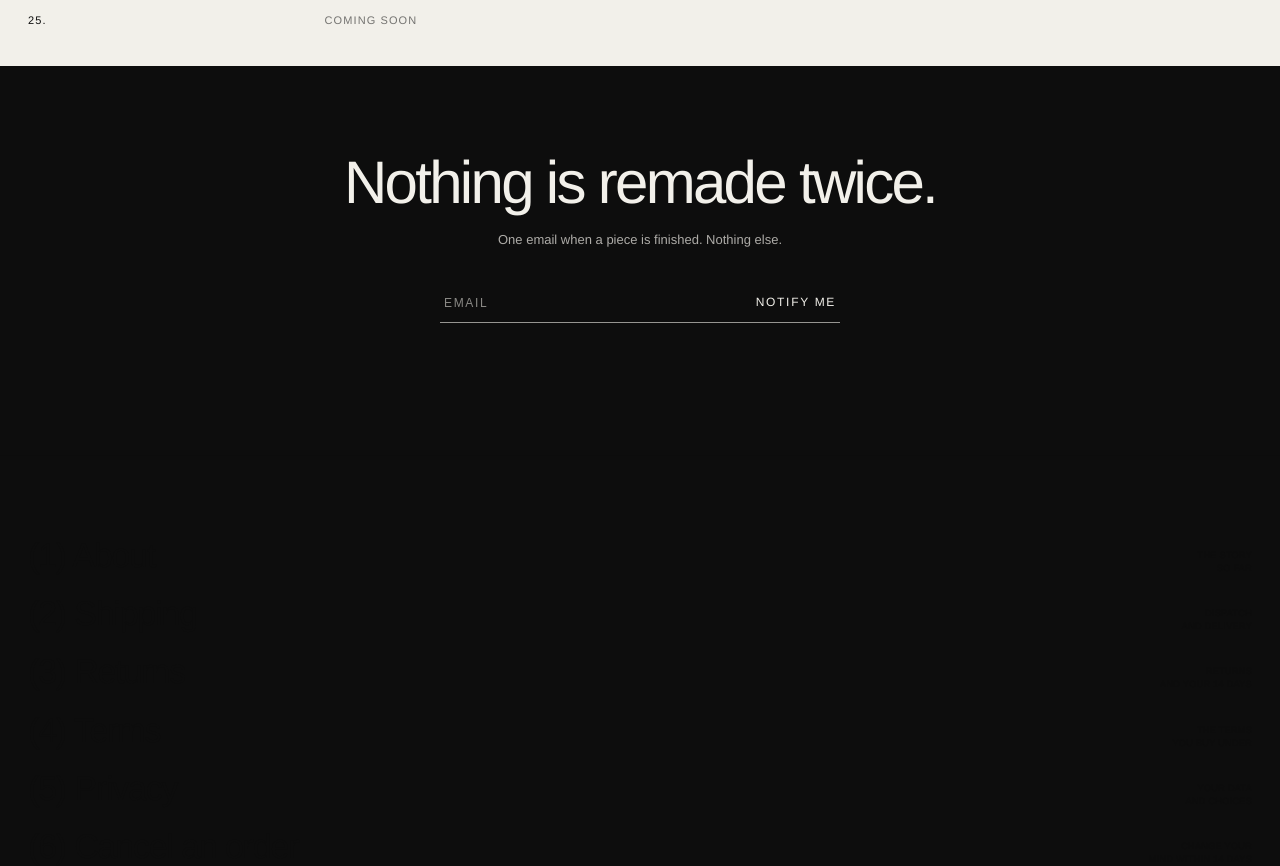
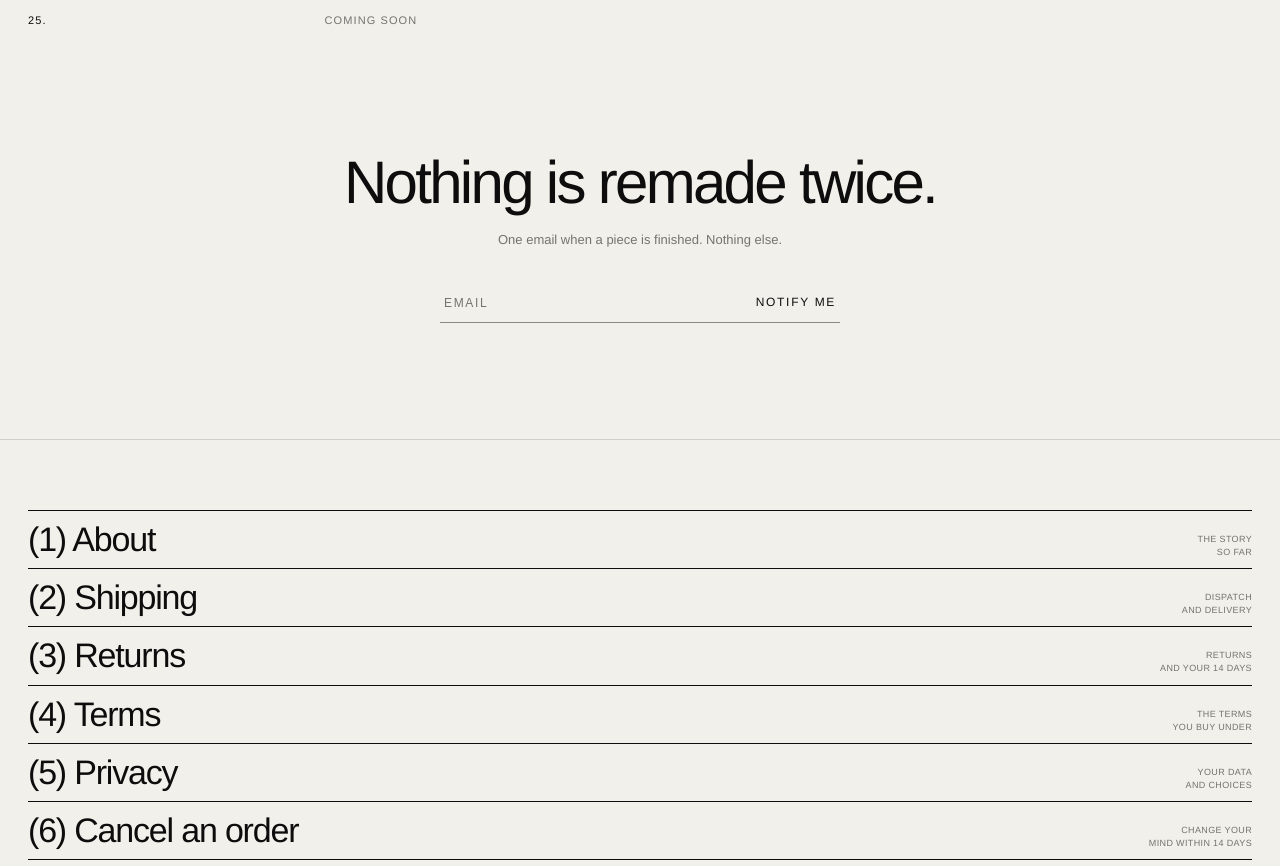
Before and after one commit to chriswestley/giaco-mino, a plain HTML site: page index.html in a window 1280 px wide. Shown: the part 6351-7217 px from the top of the page. Drawn offline with Linux system fonts and the light colour scheme.

Commit message:
Light signup band, and fix the black slab under the footer
The signup band was ink-on-paper-reversed; it is now paper like the
rest of the scroll, with the form flipped to ink.

<body> was still ink from when home was a single dark panel. Home now
scrolls into the drop, signup and footer, so that showed as a black
slab beneath them. Every view is paper; the hero keeps its own dark
video background.

Co-Authored-By: Claude Opus 5 <noreply@anthropic.com>

```diff
--- a/index.html
+++ b/index.html
@@ -36,6 +36,11 @@
   body[data-view="terms"]    #terms    { display: block; position: relative; }
   body[data-view="privacy"]  #privacy  { display: block; position: relative; }
 
+  /* Home used to be a single dark panel, so <body> was ink. It now scrolls
+     into the drop, the signup band and the footer — all paper — so the ink
+     body showed as a black slab under them. Every view is paper; the hero
+     carries its own dark background. */
+  body[data-view="home"],
   body[data-view="product"],
   body[data-view="withdraw"],
   body[data-view="about"],
@@ -193,7 +198,7 @@
   #signup {
     display: flex;
     width: min(400px, 100%);
-    border-bottom: 1px solid rgba(242,240,234,0.6);
+    border-bottom: 1px solid rgba(13,13,13,0.45);
   }
 
   #signup input[type="email"] {
@@ -201,14 +206,14 @@
     background: transparent;
     border: none;
     outline: none;
-    color: var(--paper);
+    color: var(--ink);
     font-size: 14px;
     letter-spacing: 0.06em;
     padding: 12px 4px;
   }
 
   #signup input[type="email"]::placeholder {
-    color: rgba(242,240,234,0.55);
+    color: var(--muted);
     text-transform: uppercase;
     font-size: 12px;
     letter-spacing: 0.14em;
@@ -217,7 +222,7 @@
   #signup button {
     background: transparent;
     border: none;
-    color: var(--paper);
+    color: var(--ink);
     font-size: 12px;
     letter-spacing: 0.14em;
     text-transform: uppercase;
@@ -232,7 +237,7 @@
     font-size: 12px;
     letter-spacing: 0.08em;
     min-height: 16px;
-    color: rgba(242,240,234,0.85);
+    color: var(--muted);
   }
 
   /* ==========================================================
@@ -775,9 +780,9 @@
      normal section at the end of the scroll.
      ========================================================== */
   .signup-band {
-    background: var(--ink);
-    color: var(--paper);
-    padding: 86px 28px;
+    background: var(--paper);
+    color: var(--ink);
+    padding: 86px 28px 70px;
     text-align: center;
   }
 
@@ -786,7 +791,7 @@
   .signup-band p {
     font-size: 13px;
     line-height: 1.75;
-    color: rgba(242,240,234,0.7);
+    color: var(--muted);
     max-width: 440px;
     margin: 0 auto 30px;
   }
```
